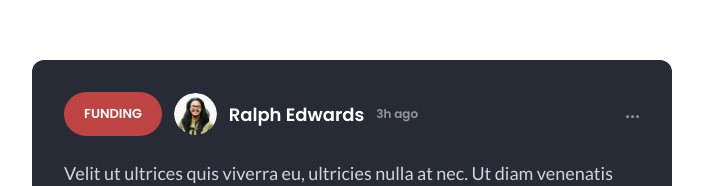
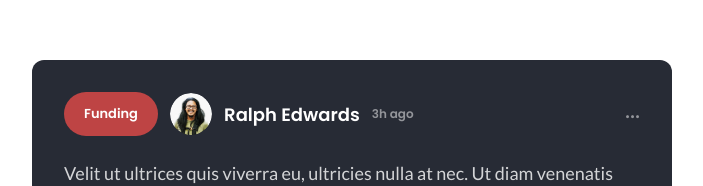
Before and after one commit to Chukwuamaka/upwork-assessment, a Next.js app: page / in a window 1280 px wide. Shown: the part 104-290 px from the top of the page, without its empty margins (288-991 px from the left). Built offline with nearby package versions, Linux system fonts and the light colour scheme.

Commit message:
Update Card component

```diff
--- a/src/components/Card.js
+++ b/src/components/Card.js
@@ -8,7 +8,7 @@ export default function Card({badge, authorImage, author, time, content, expandM
       <Box rounded={3} p={8}>
         <HStack justify='space-between' align='baseline' mb={6}>
           <HStack spacing={3}>
-            <Badge variant='solid' bg='brand.crail' rounded='full' fontWeight='semibold' fontSize={13} px={5} py={3}>
+            <Badge variant='solid' bg='brand.crail' rounded='full' textTransform='capitalize' fontWeight='semibold' fontSize={13} px={5} py={3}>
               {badge}
             </Badge>
             <Image src={authorImage} alt={author} borderRadius='50%' maxW='12%' />
```
